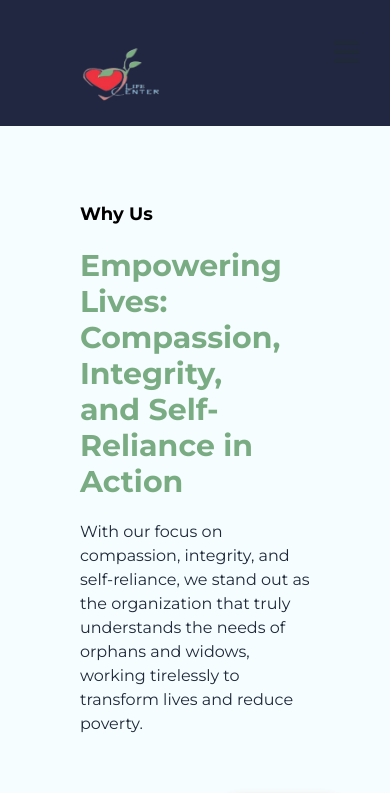
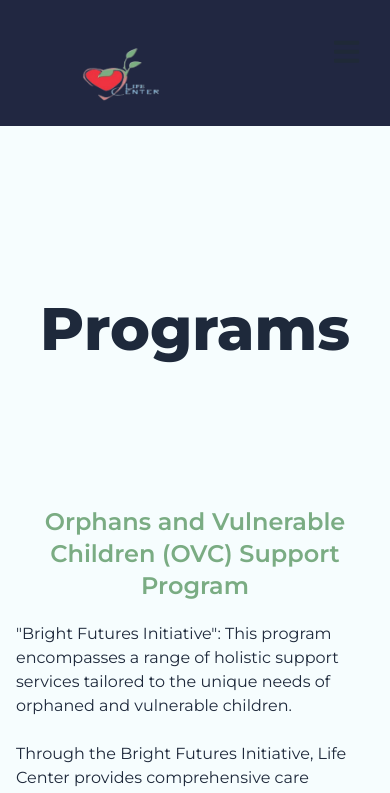
Before and after one commit to haileamlakwalelige/life-center, a React (Vite) app: page /program in a window 390 px wide. Shown: the top 793 px of the page. Built offline with nearby package versions, Linux system fonts and the light colour scheme.

Commit message:
update program page

```diff
--- a/src/components/home/WhyUs.jsx
+++ b/src/components/home/WhyUs.jsx
@@ -12,7 +12,7 @@ const WhyUs = () => {
           <div
             data-aos="flip-up"
             data-aos-duration="2000"
-            className="flex flex-col justify-center items-start  gap-5 m-10 px-10"
+            className="flex flex-col justify-center items-start  gap-5 m-2 lg:m-10 px-2 lg:px-10"
           >
             <p className="text-black text-lg font-bold">Why Us</p>
             <p className="text-3xl font-bold mont text-primary">
--- a/src/pages/Program.jsx
+++ b/src/pages/Program.jsx
@@ -5,6 +5,7 @@ import ProgramValue from "../components/program/ProgramValue";
 import WhyUs from "../components/home/WhyUs";
 import Horizontal from "../components/Reusable/Horizontal";
 import Reco from "../components/Reusable/Reco";
+import AllPrograms from "../components/program/AllPrograms";
 
 const Program = () => {
   const [isLargeScreen, setIsLargeScreen] = useState(false);
@@ -27,6 +28,7 @@ const Program = () => {
   }, []);
   return (
     <div>
+      <AllPrograms />
       <WhyUs />
       <ProgramValue />
       <HomeGallery />
```
